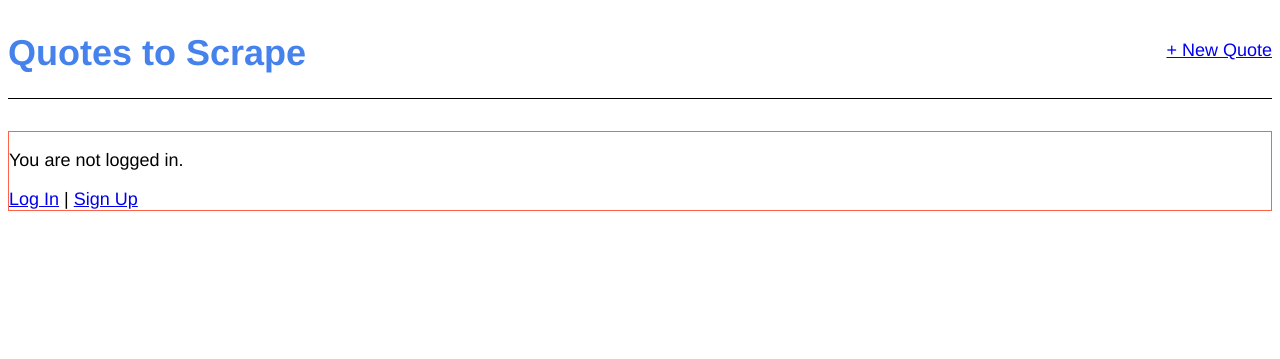
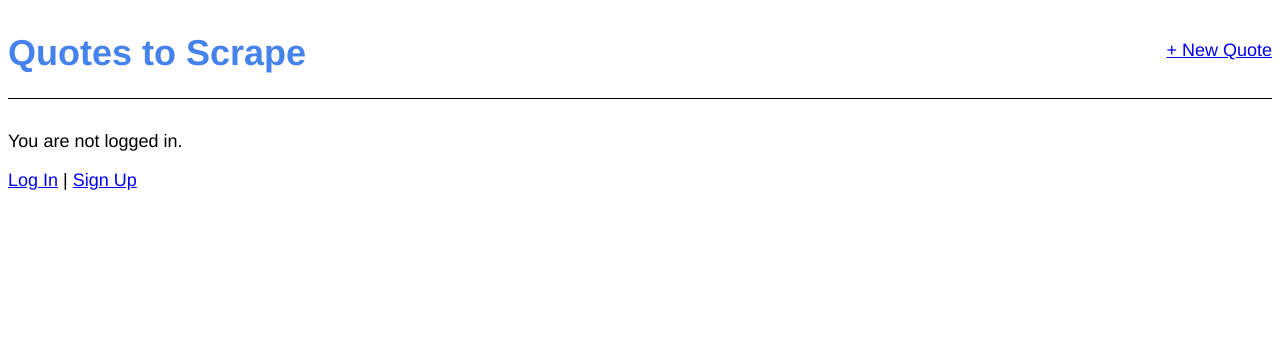
Before and after one commit to vokur13/goit-python-web-hw10-people, a Django app: page / in a window 1280 px wide. Shown: the top 359 px of the page. Run offline with Django 4.2, Linux system fonts and the light colour scheme; data that the repository does not hold is empty.

Commit message:
update +

```diff
--- a/quotes/admin.py
+++ b/quotes/admin.py
@@ -1,10 +1,6 @@
 from django.contrib import admin
 
 from .models import Author, Tag, Quote
-
-
-# admin.site.register(Author)
-# admin.site.register(Tag)
 
 
 class AuthorAdmin(admin.ModelAdmin):
--- a/static/css/base.css
+++ b/static/css/base.css
@@ -44,7 +44,6 @@ header h1 a {
 
 .author-link:hover,
 .author-link:focus {
-    /*color: greenyellow;*/
     text-decoration: underline;
 }
 
--- a/templates/base.html
+++ b/templates/base.html
@@ -18,27 +18,21 @@
         </h1>
     </div>
     <div class="nav-right">
-        {#        {% if user.is_authenticated %}#}
         <a href="{% url 'quotes:quote_new' %}">+ New Quote</a>
-        {#        {% endif %}#}
     </div>
 
 </header>
 
 
-{#<div style="margin-bottom: 2rem">#}
-<div class="nav-auth">
+<div style="margin-bottom: 2rem">
+    {#<div class="nav-auth">#}
     {% if user.is_authenticated %}
         <p>Hi, {{ user.username }}</p>
         <a href="{% url 'logout' %}">Log Out</a>
     {% else %}
-
         <p>You are not logged in.</p>
-
         <a href="{% url 'login' %}">Log In</a> |
         <a href="{% url 'signup' %}">Sign Up</a>
-
-
     {% endif %}
 </div>
 
```
